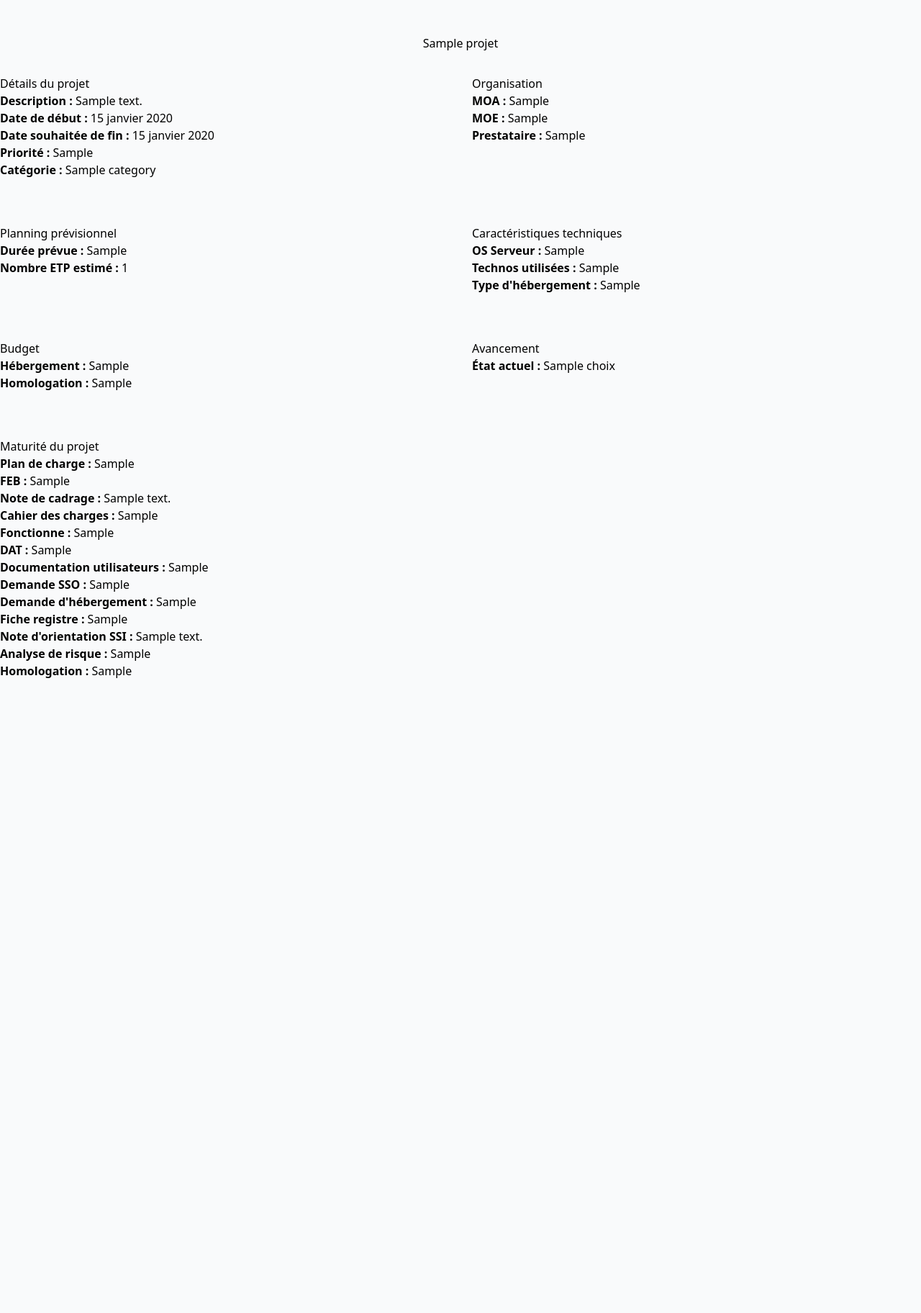
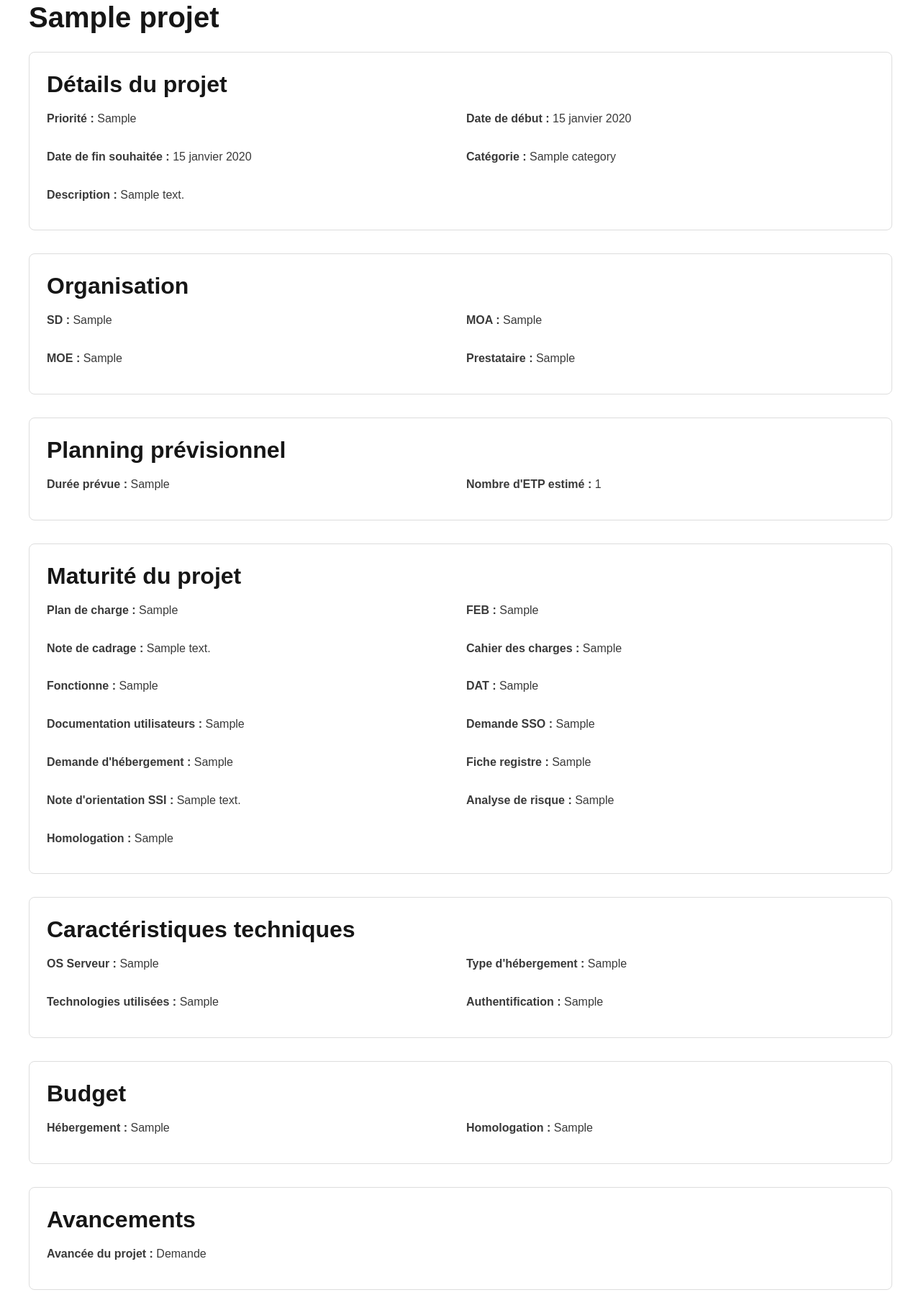
Before and after one commit to HugoPigree/dsfr, a Django app: template projet_centrale_app/templates/projet_centrale_app/fiche_projet.html in a window 1280 px wide. Shown: the whole page at 72% size. Before the commit the page ends 942 px from the top, so only its background shows below. Run offline with Django 5.2, Linux system fonts and the light colour scheme; tables that the repository leaves empty hold one stand-in row (values such as "Sample post"); the template is opened without the code that fills it: values that come from a table or form of the project are taken from there, most other values are stand-ins (such as "Sample title", 1, 10 or a date in 2020); some libraries are stand-ins or nearby versions; some web fonts are replaced.

Commit message:
maj fiche_projet

```diff
--- a/projet_centrale_app/templates/projet_centrale_app/fiche_projet.html
+++ b/projet_centrale_app/templates/projet_centrale_app/fiche_projet.html
@@ -4,91 +4,125 @@
 <head>
     <meta charset="UTF-8">
     <meta name="viewport" content="width=device-width, initial-scale=1.0">
-    <title>Fiche Projet</title>
-    <!-- Inclusion de DSFR et Tai
-    <link href="{% static 'dsfr.min.css' %}" rel="styleslwind CSS -->
+    <title>Informations - {{ projet.titre }}</title>
+    <!-- Inclusion de DSFR et Tailwind CSS -->
+    <link href="{% static 'dsfr.min.css' %}" rel="stylesheet" />
     <link href="{% static 'css/output.css' %}" rel="stylesheet">
-    <script src="https://cdn.tailwindcss.com"></script>
+    <style>
+        body {
+            font-size: 1.4rem; /* Zoom général */
+            line-height: 1.8;
+        }
+        h1 {
+            font-size: 2.5rem;
+        }
+        h2 {
+            font-size: 2rem;
+            margin-bottom: 1rem;
+        }
+        section {
+            margin-bottom: 2rem;
+            padding: 1.5rem;
+            border: 1px solid #ddd;
+            border-radius: 8px;
+        }
+        p {
+            margin-bottom: 0.8rem;
+        }
+        .grid {
+            display: grid;
+            grid-template-columns: 1fr 1fr;
+            gap: 1rem;
+        }
+    </style>
 </head>
-<body class="flex flex-col min-h-screen bg-gray-50">
-    <!-- Header -->
+<body class="flex flex-col min-h-screen">
+    <!-- Main content -->
+    <main class="fr-container my-8">
+        <!-- Titre principal -->
+        <div class="text-center">
+            <h1 class="text-4xl font-bold text-gray-800">{{ projet.titre }}</h1>
+        </div>
 
-    <!-- Main Content -->
-    <main class="fr-container mt-12">
-        <h1 class="fr-h1 text-center mb-8">{{ projet.titre }}</h1>
+        <!-- Détails du projet -->
+        <section>
+            <h2>Détails du projet</h2>
+            <div class="grid">
+                <p><strong>Priorité :</strong> {{ projet.priorite }}</p>
+                <p><strong>Date de début :</strong> {{ projet.date_debut }}</p>
+                <p><strong>Date de fin souhaitée :</strong> {{ projet.date_fin_souhaitee }}</p>
+                <p><strong>Catégorie :</strong> {{ projet.categorie.nom }}</p>
+                <p><strong>Description :</strong> {{ projet.description }}</p>
+            </div>
+        </section>
 
-        <div class="grid grid-cols-1 lg:grid-cols-2 gap-8 mb-16">
-            <!-- Détails du projet -->
-            <div>
-                <h2 class="fr-h2">Détails du projet</h2>
-                <p><strong>Description :</strong> {{ projet.description }}</p>
-                <p><strong>Date de début :</strong> {{ projet.date_debut }}</p>
-                <p><strong>Date souhaitée de fin :</strong> {{ projet.date_fin_souhaitee }}</p>
-                <p><strong>Priorité :</strong> {{ projet.priorite }}</p>
-                <p><strong>Catégorie :</strong> {{ projet.categorie.nom }}</p>
-            </div>
-
-            <!-- Organisation -->
-            <div>
-                <h2 class="fr-h2">Organisation</h2>
+        <!-- Organisation -->
+        <section>
+            <h2>Organisation</h2>
+            <div class="grid">
+                <p><strong>SD :</strong> {{ organisation.sd }}</p>
                 <p><strong>MOA :</strong> {{ organisation.moa }}</p>
                 <p><strong>MOE :</strong> {{ organisation.moe }}</p>
                 <p><strong>Prestataire :</strong> {{ organisation.prestataire }}</p>
             </div>
-        </div>
+        </section>
 
-        <div class="grid grid-cols-1 lg:grid-cols-2 gap-8 mb-16">
-            <!-- Planning prévisionnel -->
-            <div>
-                <h2 class="fr-h2">Planning prévisionnel</h2>
+        <!-- Planning prévisionnel -->
+        <section>
+            <h2>Planning prévisionnel</h2>
+            <div class="grid">
                 <p><strong>Durée prévue :</strong> {{ planning.duree_prevue }}</p>
-                <p><strong>Nombre ETP estimé :</strong> {{ planning.nombre_etp_estime }}</p>
+                <p><strong>Nombre d'ETP estimé :</strong> {{ planning.nombre_etp_estime }}</p>
             </div>
+        </section>
 
-            <!-- Caractéristiques techniques -->
-            <div>
-                <h2 class="fr-h2">Caractéristiques techniques</h2>
+        <!-- Maturité du projet -->
+        <section>
+            <h2>Maturité du projet</h2>
+            <div class="grid">
+                <p><strong>Plan de charge :</strong> {{ maturite.plan_de_charge }}</p>
+                <p><strong>FEB :</strong> {{ maturite.feb }}</p>
+                <p><strong>Note de cadrage :</strong> {{ maturite.note_de_cadrage }}</p>
+                <p><strong>Cahier des charges :</strong> {{ maturite.cahier_des_charges }}</p>
+                <p><strong>Fonctionne :</strong> {{ maturite.fonctionne }}</p>
+                <p><strong>DAT :</strong> {{ maturite.dat }}</p>
+                <p><strong>Documentation utilisateurs :</strong> {{ maturite.documentation_utilisateurs }}</p>
+                <p><strong>Demande SSO :</strong> {{ maturite.demande_sso }}</p>
+                <p><strong>Demande d'hébergement :</strong> {{ maturite.demande_hebergement }}</p>
+                <p><strong>Fiche registre :</strong> {{ maturite.fiche_registre }}</p>
+                <p><strong>Note d'orientation SSI :</strong> {{ maturite.note_orientation_ssi }}</p>
+                <p><strong>Analyse de risque :</strong> {{ maturite.analyse_de_risque }}</p>
+                <p><strong>Homologation :</strong> {{ maturite.homologation }}</p>
+            </div>
+        </section>
+
+        <!-- Caractéristiques techniques -->
+        <section>
+            <h2>Caractéristiques techniques</h2>
+            <div class="grid">
                 <p><strong>OS Serveur :</strong> {{ caracteristiques.os_serveur }}</p>
-                <p><strong>Technos utilisées :</strong> {{ caracteristiques.techno_utilisees }}</p>
                 <p><strong>Type d'hébergement :</strong> {{ caracteristiques.type_hebergement }}</p>
+                <p><strong>Technologies utilisées :</strong> {{ caracteristiques.techno_utilisees }}</p>
+                <p><strong>Authentification :</strong> {{ caracteristiques.authentification }}</p>
             </div>
-        </div>
+        </section>
 
-        <div class="grid grid-cols-1 lg:grid-cols-2 gap-8 mb-16">
-            <!-- Budget -->
-            <div>
-                <h2 class="fr-h2">Budget</h2>
+        <!-- Budget -->
+        <section>
+            <h2>Budget</h2>
+            <div class="grid">
                 <p><strong>Hébergement :</strong> {{ budget.hebergement }}</p>
                 <p><strong>Homologation :</strong> {{ budget.homologation }}</p>
             </div>
+        </section>
 
-            <!-- Avancement -->
-            <div>
-                <h2 class="fr-h2">Avancement</h2>
-                <p><strong>État actuel :</strong> {{ avancement.choix }}</p>
+        <!-- Avancements -->
+        <section>
+            <h2>Avancements</h2>
+            <div class="grid">
+                <p><strong>Avancée du projet :</strong> {{ avancement_projet.choix }}</p>
             </div>
-        </div>
-
-        <!-- Maturité du projet -->
-        <div class="mb-16">
-            <h2 class="fr-h2">Maturité du projet</h2>
-            <p><strong>Plan de charge :</strong> {{ maturite.plan_de_charge }}</p>
-            <p><strong>FEB :</strong> {{ maturite.feb }}</p>
-            <p><strong>Note de cadrage :</strong> {{ maturite.note_de_cadrage }}</p>
-            <p><strong>Cahier des charges :</strong> {{ maturite.cahier_des_charges }}</p>
-            <p><strong>Fonctionne :</strong> {{ maturite.fonctionne }}</p>
-            <p><strong>DAT :</strong> {{ maturite.dat }}</p>
-            <p><strong>Documentation utilisateurs :</strong> {{ maturite.documentation_utilisateurs }}</p>
-            <p><strong>Demande SSO :</strong> {{ maturite.demande_sso }}</p>
-            <p><strong>Demande d'hébergement :</strong> {{ maturite.demande_hebergement }}</p>
-            <p><strong>Fiche registre :</strong> {{ maturite.fiche_registre }}</p>
-            <p><strong>Note d'orientation SSI :</strong> {{ maturite.note_orientation_ssi }}</p>
-            <p><strong>Analyse de risque :</strong> {{ maturite.analyse_de_risque }}</p>
-            <p><strong>Homologation :</strong> {{ maturite.homologation }}</p>
-        </div>
+        </section>
     </main>
-
-    <!-- Footer -->
-
 </body>
 </html>
```
